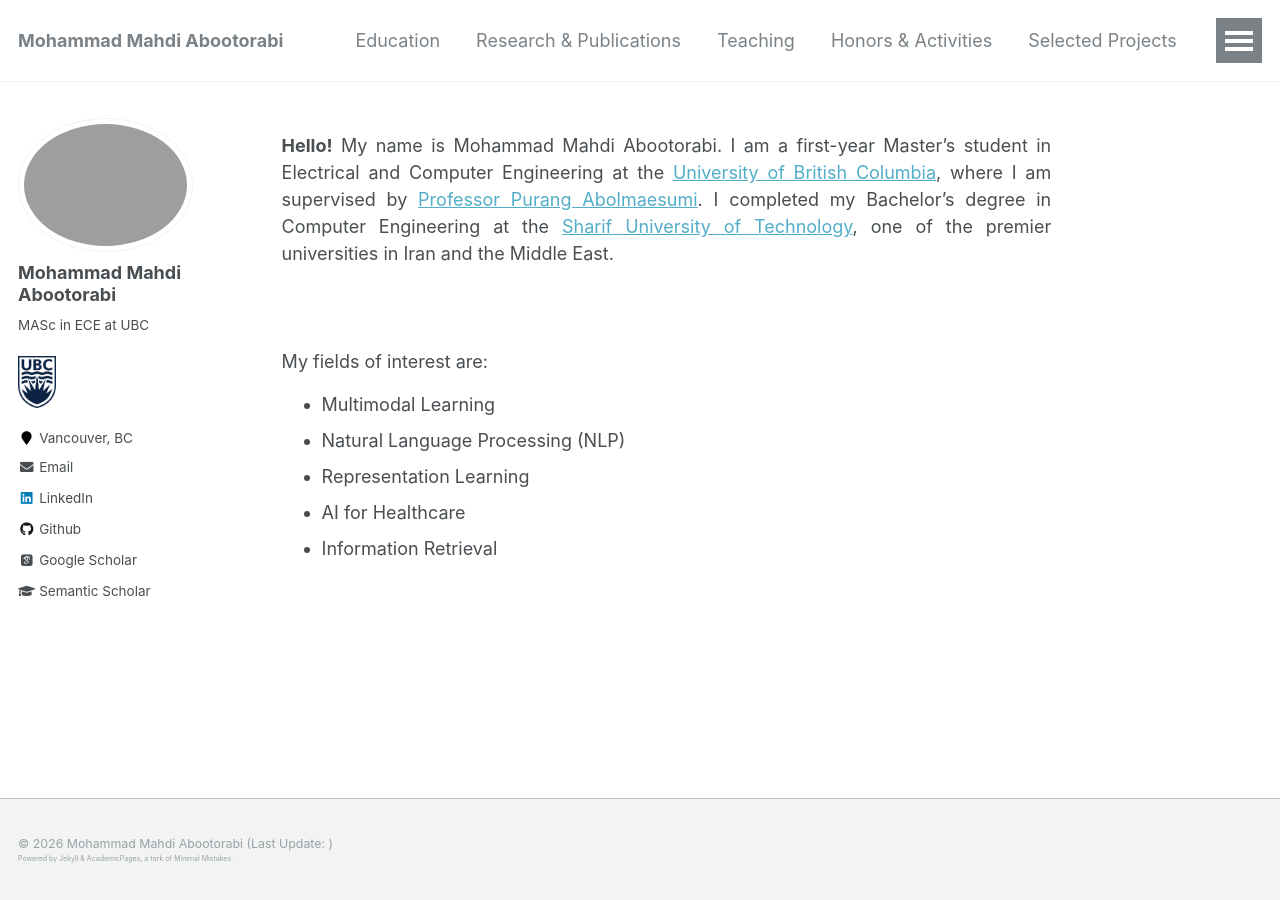
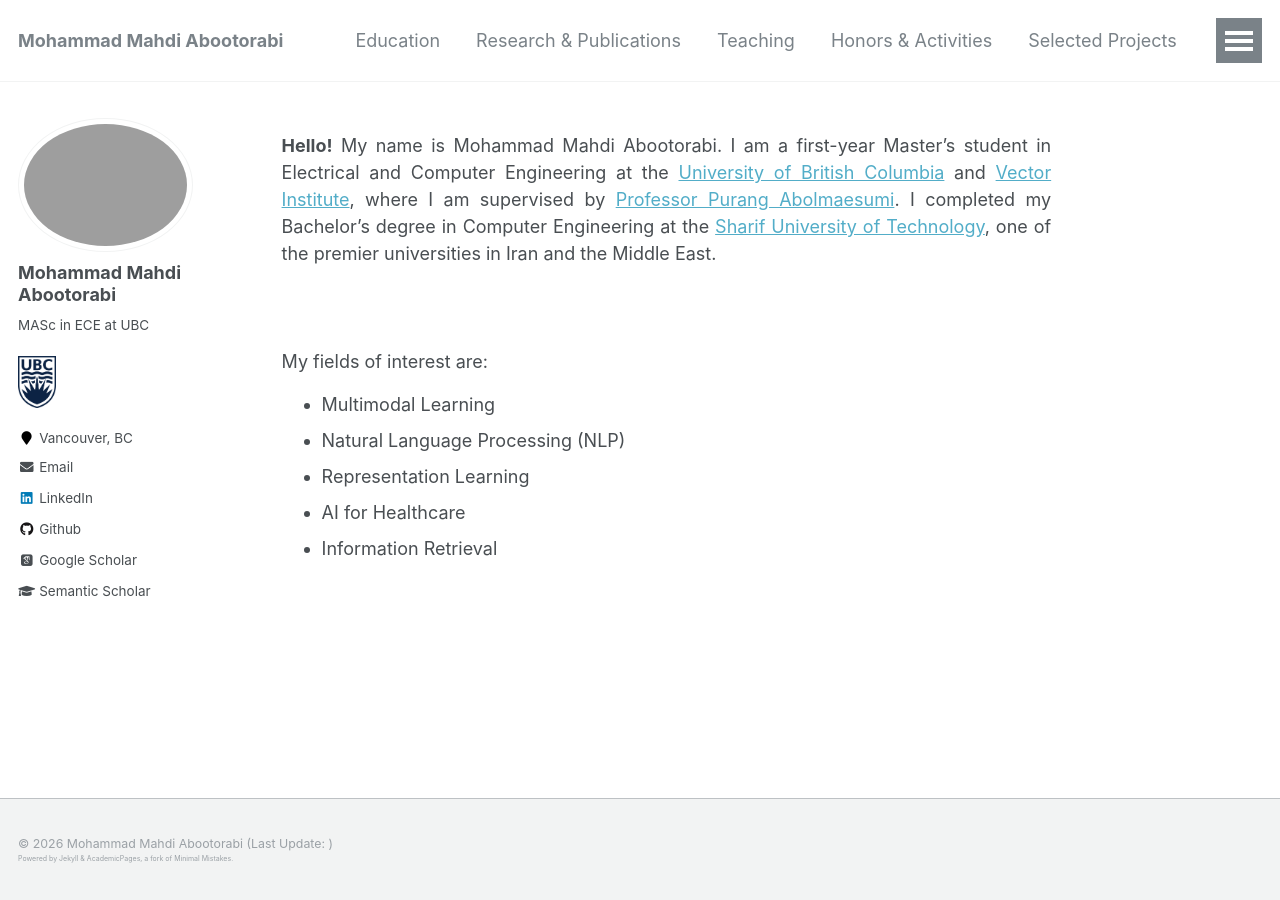
Before and after one commit to aboots/aboots.github.io, a Jekyll site: the page built from _pages/about.md, in a window 1280 px wide. Built offline with Jekyll 4.4.1, drawn with Linux system fonts in a browser that asks for light colours; nearby versions of some CDN libraries; some web fonts are replaced.

Commit message:
Add Vector Institute affiliation to about page
Updated personal introduction to include affiliation with Vector Institute.

```diff
--- a/_pages/about.md
+++ b/_pages/about.md
@@ -16,7 +16,7 @@
 </style>
 
 <p style="text-align: justify;">
-<b>Hello!</b> My name is Mohammad Mahdi Abootorabi. I am a first-year Master’s student in Electrical and Computer Engineering at the <a href="https://ece.ubc.ca/">University of British Columbia</a>, where I am supervised by <a href="https://ece.ubc.ca/purang-abolmaesumi/">Professor Purang Abolmaesumi</a>.
+<b>Hello!</b> My name is Mohammad Mahdi Abootorabi. I am a first-year Master’s student in Electrical and Computer Engineering at the <a href="https://ece.ubc.ca/">University of British Columbia</a> and <a href="https://vectorinstitute.ai/">Vector Institute</a>, where I am supervised by <a href="https://ece.ubc.ca/purang-abolmaesumi/">Professor Purang Abolmaesumi</a>.
 I completed my Bachelor’s degree in Computer Engineering at the <a href="https://en.sharif.edu/">Sharif University of Technology</a>, one of the premier universities in Iran and the Middle East.
 <br>
 <br>
```
